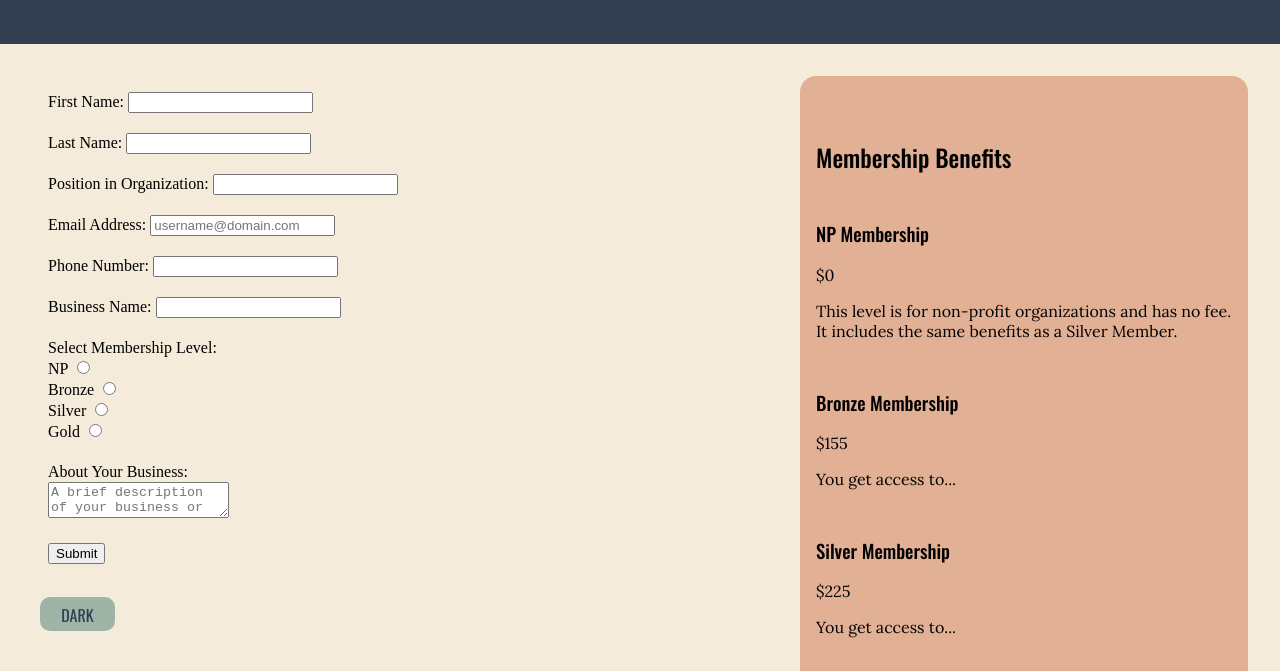
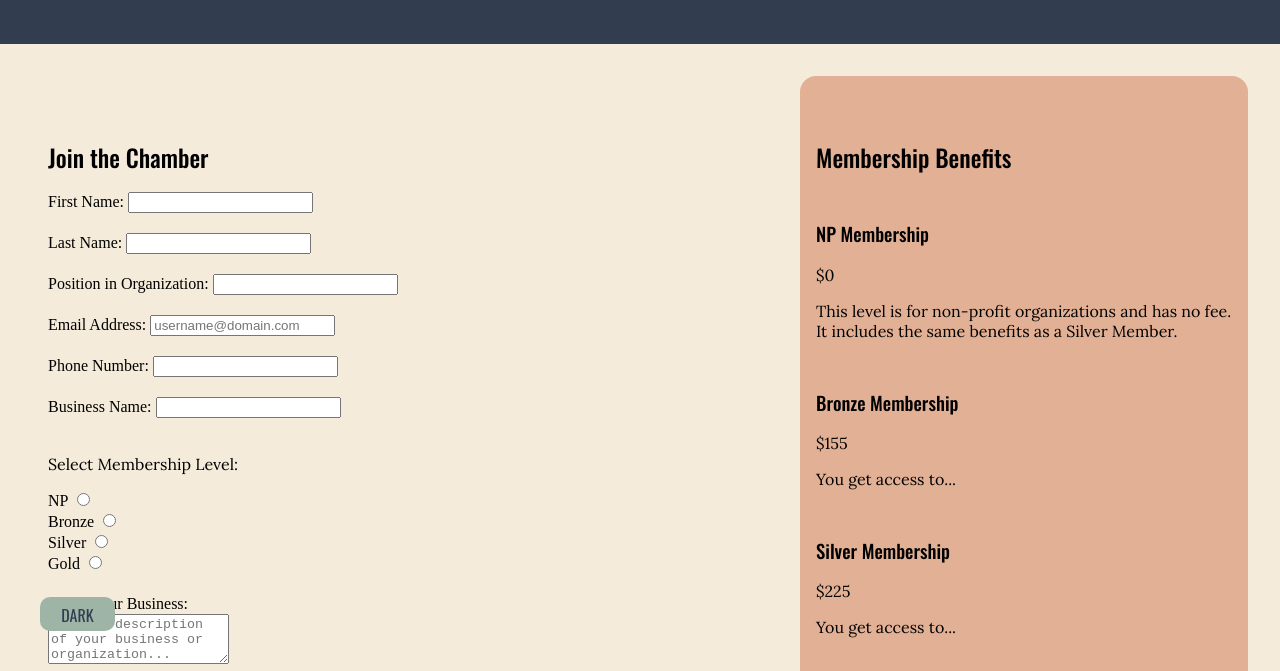
Before and after one commit to hailycamp/wdd230, a plain HTML site: page chamber/join.html in a window 1280 px wide. Shown: the part 129-800 px from the top of the page. Drawn offline with nearby package versions, Linux system fonts and the light colour scheme.

Commit message:
fixed Chamber Join page html errors

```diff
--- a/chamber/join.html
+++ b/chamber/join.html
@@ -62,6 +62,8 @@
             <br>
             <p class="sidenote">Prices listed are annual fees.</p>
         </section>
+        <div class="form">
+            <h2>Join the Chamber</h2>
             <form method="get" action="thankyou.html">
                 <!-- first name -->
                 <div>
@@ -101,8 +103,7 @@
                 <br>
                 <!-- membership level selection : NP Membership is for non profit organizations and there is no fee. Bronze Membership. Silver Membership. Gold Membership -->
                 <div>
-                <label for="membership">Select Membership Level: </label>
-                <br>
+                    <p>Select Membership Level: </p>
                     <label for="np">NP</label>
                     <input id="np" name="membership" type="radio" value="NP Membership">
                     <br>
@@ -124,7 +125,6 @@
                 </div>
                 <!-- hidden timestamp -->
                 <div>
-                <label for="timestamp"></label>
                     <input id="timestamp" name="timestamp" type="hidden">
                 </div>
                 <br>
@@ -134,6 +134,7 @@
                     <input id="submission" name="submission" type="submit">
                 </div>
             </form>
+        </div>
     </main>
     <footer>
         <img class="logo" src="images/logo.webp" alt="">
--- a/chamber/styles/base.css
+++ b/chamber/styles/base.css
@@ -428,7 +428,7 @@ footer .logo {
         grid-column: 2 / 3;
     }
 
-    form {
+    .form {
         grid-column: 1 / 2;
         grid-row: 1;
     }
@@ -449,7 +449,12 @@ footer .logo {
     font-size: 0.8rem;
 }
 
-form {
+.form {
     margin: 2rem;
     padding: 1rem;
 }
+
+.form form div textarea {
+    min-width: 100px;
+    min-height: 44px;
+}
```
Lines whose indentation alone changed are shown as unchanged.
